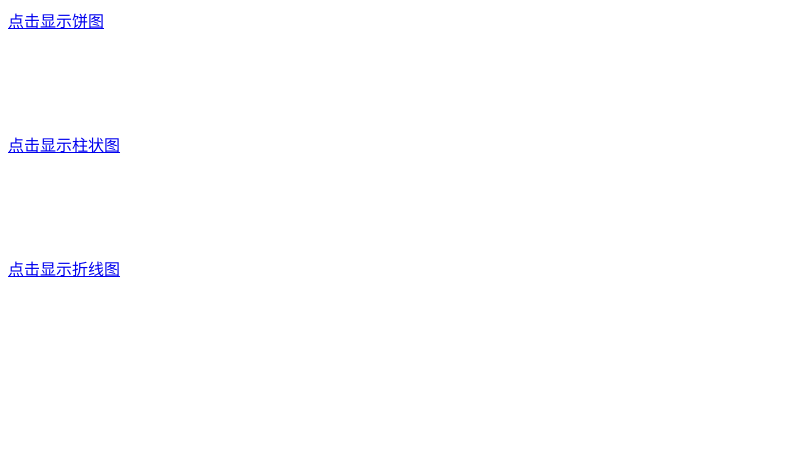
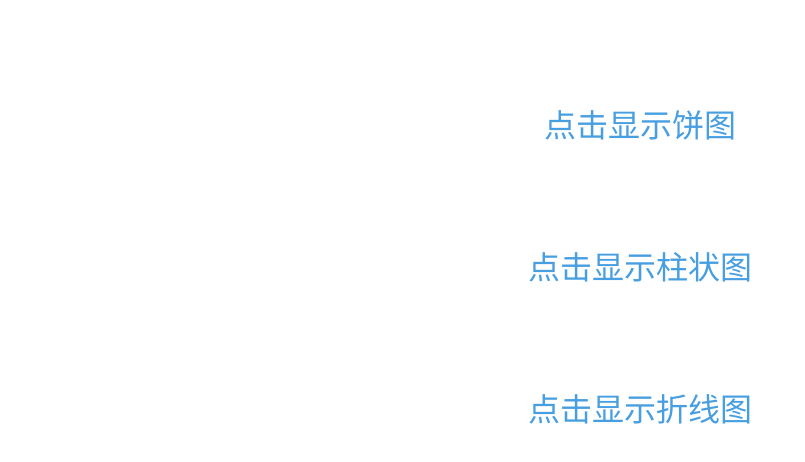
Before and after one commit to TJZhou/Charts, a website built with webpack: page src/html/index.html in a window 1280 px wide. Shown: the whole page, without its empty margins (0-805 px from the left). Built offline with nearby package versions, Linux system fonts and the light colour scheme.

Commit message:
beautify style

```diff
--- a/src/css/main.css
+++ b/src/css/main.css
@@ -1,5 +1,18 @@
 div{
-    margin-bottom: 100px;
+    margin-bottom: 3em;
+}
+body{
+    text-align:center
+}
+
+a{text-decoration:none}
+a:link {color:rgb(71,158,224)} /* 未访问的链接 */
+a:visited {color:rgb(71,158,224)}	/* 已访问的链接 */
+a:hover {cursor: pointer;}	/* 鼠标移动到链接上 */
+
+.container{
+    font-size: 2em;
+    margin:100px auto;
 }
 #pieChart, #doughnutChart {
     min-height:800px;
--- a/src/html/chart.html
+++ b/src/html/index.html
@@ -4,8 +4,11 @@
             <title>Chart</title>
     </head>
     <body>
+
+        <div class = "container">
              <div><a href = "./pieChart.html">点击显示饼图</a></div>
              <div><a href = "./barChart.html">点击显示柱状图</a></div>
              <div><a href = "./lineChart.html">点击显示折线图</a></div>
+        </div>
     </body>
 </html>
--- a/webpack.config.js
+++ b/webpack.config.js
@@ -30,9 +30,9 @@ module.exports = {
     plugins: [
         new CleanWebpackPlugin(['dist']),
         new HtmlWebpackPlugin({
-            chunks:[null],
-            template: './src/html/chart.html',
-            filename:'chart.html',
+            chunks:['index'],
+            template: './src/html/index.html',
+            filename:'index.html',
             minify:{
                 collapseWhitespace:true //折叠空白区域 也就是压缩代码
             },
```
